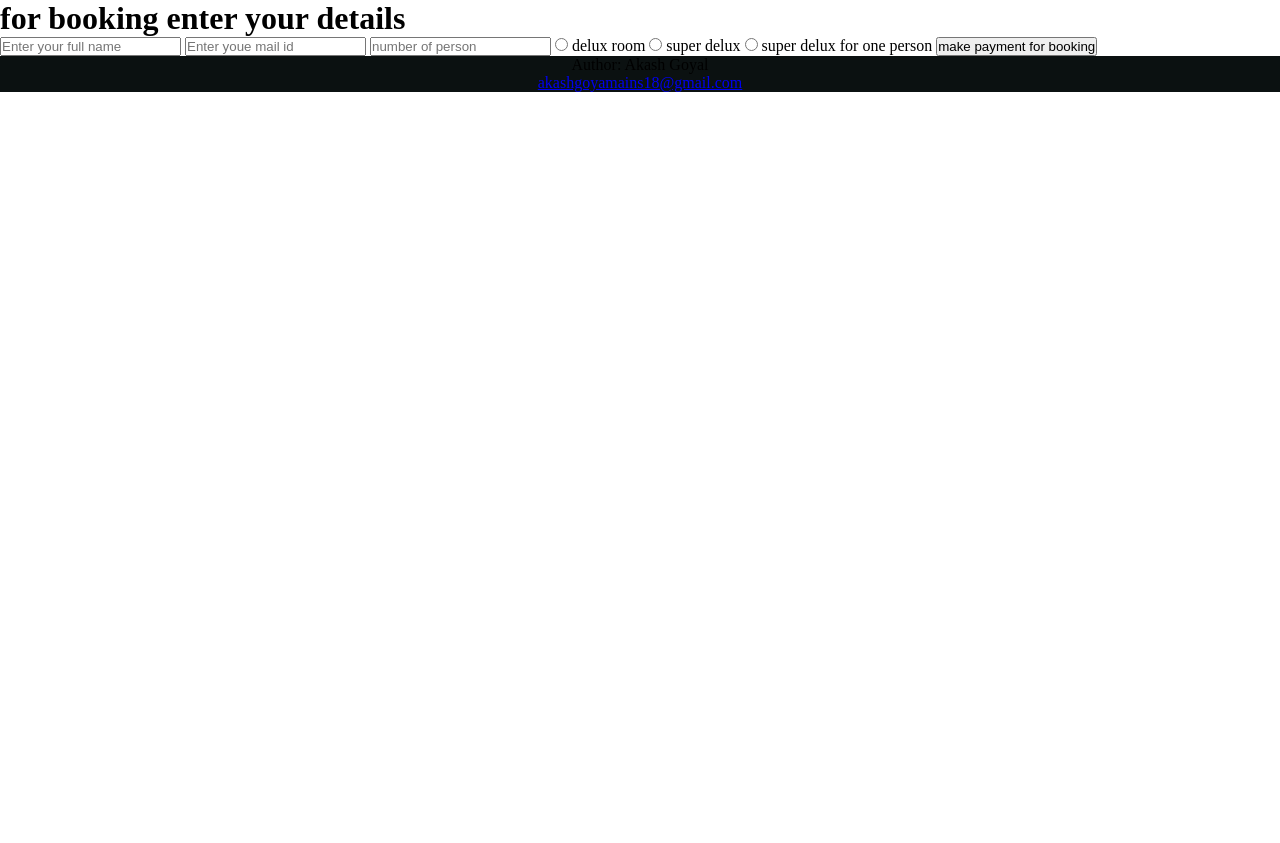
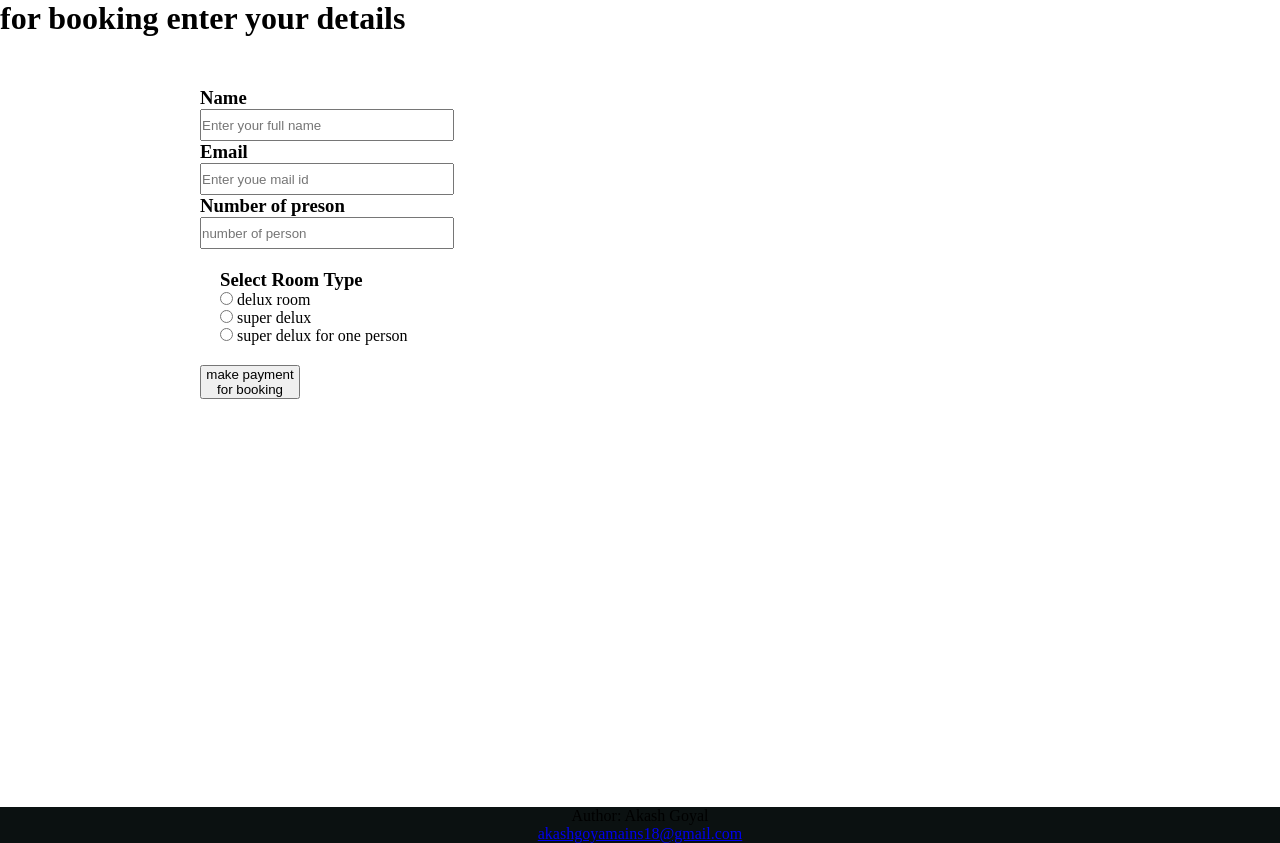
Before and after one commit to Akash740/Hotel-webapp, a Django app: template templates/booking.html in a window 1280 px wide. Shown: the part 50-893 px from the top of the page. Before the commit the page ends 142 px from the top, so only its background shows below. Run offline with Django 3.2, Linux system fonts and the light colour scheme; the template is opened without the code that fills it, so the values that code supplies are empty.

Commit message:
booking designed

```diff
--- a/templates/booking.html
+++ b/templates/booking.html
@@ -1,17 +1,68 @@
 {% extends 'basic.html'%}
-{% block body %}
+{% block title %}booking{% endblock %}
+{% block style %}
+<style>
+
+.first_sec{
+    height: 90vh;
+    padding-left: 150px;
+    padding-top: 50px;
+}
 
 
-<h1>for booking enter your details</h1>
-<input type="text" placeholder="Enter your full name">
-<input type="email" placeholder="Enter youe mail id">
-<input type="number" placeholder="number of person">
-<input type="radio" name="roomType" id="roomType1">
-<label for="roomType1">delux room </label>
-<input type="radio" name="roomType" id="roomType2">
-<label for="roomType2">super delux </label>
-<input type="radio" name="roomType" id="roomType3">
-<label for="roomType3">super delux for one person</label>
-<button type="submit">make payment for booking</button>
+.input_box{
+padding-left: 50px;
+
+}
+.input_box input{
+
+    height: 28px;
+    width: 250px;
+}
+.radio_btn{
+    padding-left: 70px;
+    padding-top:20px;
+}
+.btn1{
+    padding-left:50px;
+    padding-top: 20px;
+    width: 100px;
+    height: 40px;
+}
+
+
+</style>
 
 {% endblock %}
+
+
+{% block body %}
+<h1>for booking enter your details</h1>
+
+<form  class="first_sec" action="">
+
+
+<div class="input_box">
+<h3>Name</h3>
+<input type="text" placeholder="Enter your full name"> <br>
+<h3>Email</h3>
+<input type="email" placeholder="Enter youe mail id"> <br>
+<h3>Number of preson</h3>
+<input type="number" placeholder="number of person"> <br>
+</div>
+<div class="radio_btn">
+<h3>Select Room Type</h3>
+<input type="radio" name="roomType" id="roomType1">
+<label for="roomType1">delux room </label><br>
+<input type="radio" name="roomType" id="roomType2">
+<label for="roomType2">super delux </label><br>
+<input type="radio" name="roomType" id="roomType3">
+<label for="roomType3">super delux for one person</label><br>
+
+</div>
+
+<div class='btn1'>
+<button type="submit">make payment for booking</button>
+</div>
+</form>
+{% endblock %}
```
